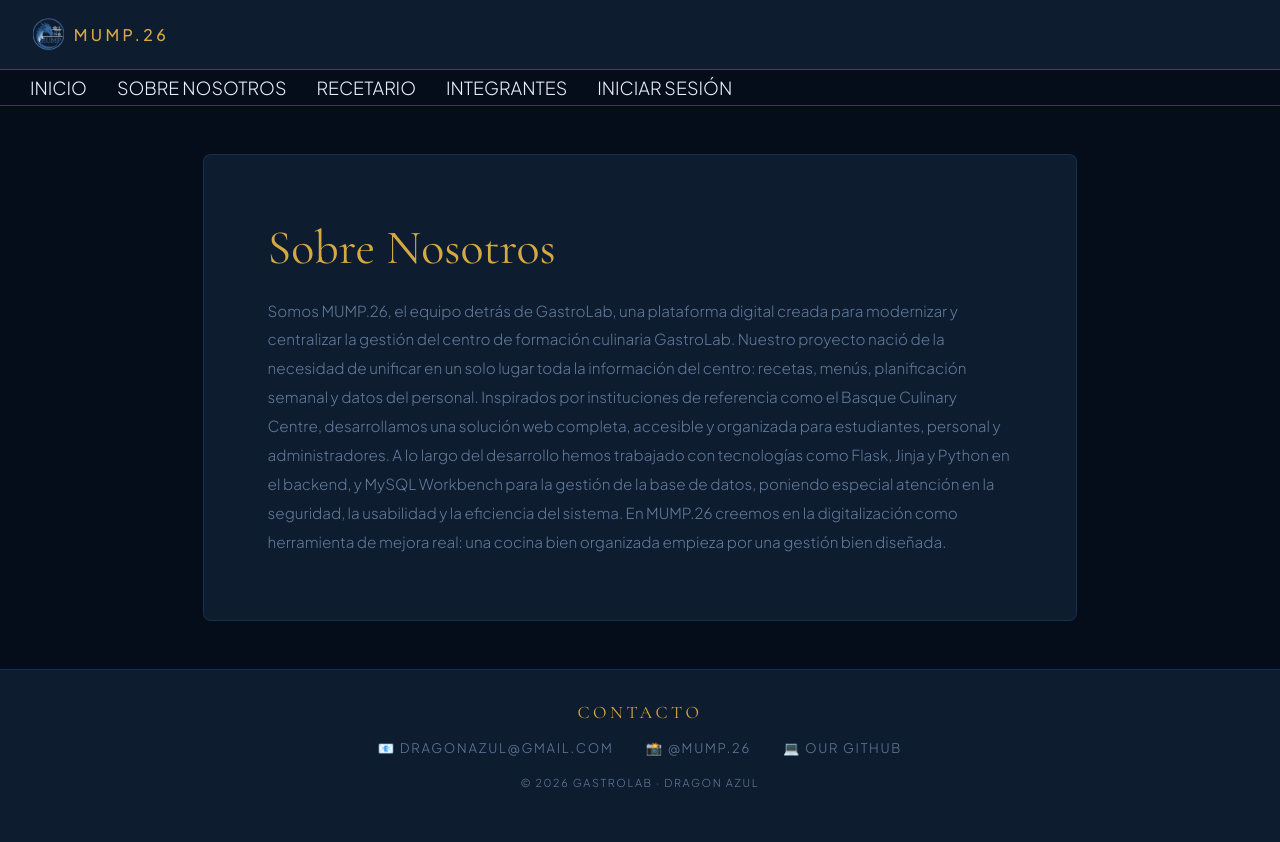
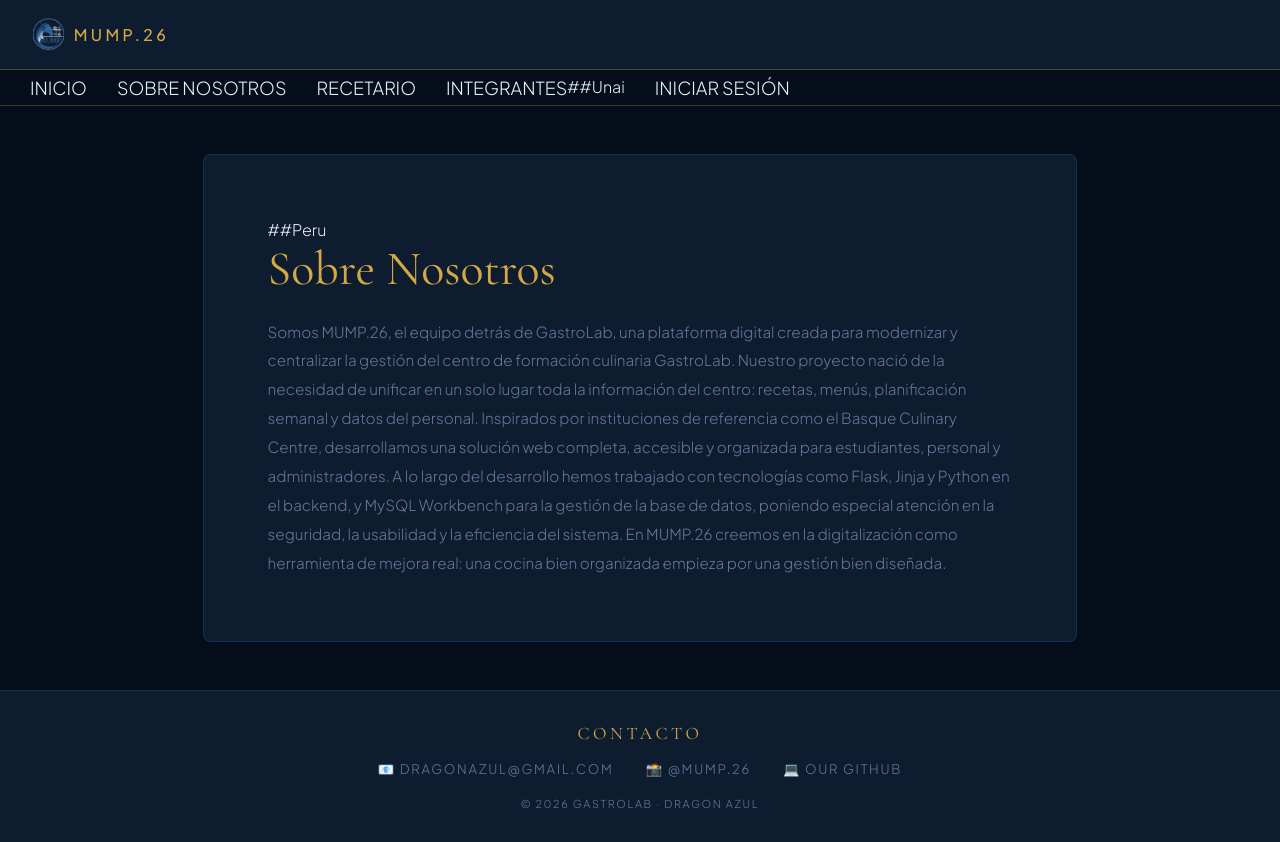
Before and after one commit to unaim-cebanc/GRUPO3_DragonAzul, a Flask app: page /sobre_nosotros in a window 1280 px wide. Before the commit the page ends 787 px from the top, so only its background shows below. Run offline with Flask 3, Linux system fonts and the light colour scheme.

Commit message:
Update Sobre_nosotros.html

```diff
--- a/templates/Sobre_nosotros.html
+++ b/templates/Sobre_nosotros.html
@@ -20,14 +20,14 @@
             <a href="/recetario">RECETARIO</a>
             <a href="/integrantes">INTEGRANTES</a
 
-        </div>
+        </div> ##Unai
         <div class="nav_sesion">
             <a href="/inicio_sesion">INICIAR SESIÓN</a>
         </div>
     </nav>
 
     <main>
-        <section class="about-section">
+        <section class="about-section"> ##Peru
             <h1>Sobre Nosotros</h1>
             <p>Somos MUMP.26, el equipo detrás de GastroLab, una plataforma digital creada para modernizar y centralizar la gestión del centro de formación culinaria GastroLab. Nuestro proyecto nació de la necesidad de unificar en un solo lugar toda la información del centro: recetas, menús, planificación semanal y datos del personal. Inspirados por instituciones de referencia como el Basque Culinary Centre, desarrollamos una solución web completa, accesible y organizada para estudiantes, personal y administradores. A lo largo del desarrollo hemos trabajado con tecnologías como Flask, Jinja y Python en el backend, y MySQL Workbench para la gestión de la base de datos, poniendo especial atención en la seguridad, la usabilidad y la eficiencia del sistema. En MUMP.26 creemos en la digitalización como herramienta de mejora real: una cocina bien organizada empieza por una gestión bien diseñada.</p>
         </section>
```
